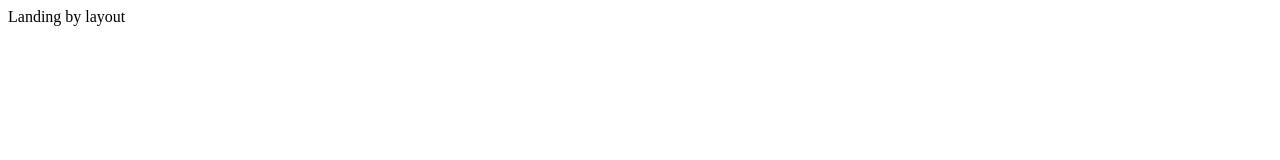
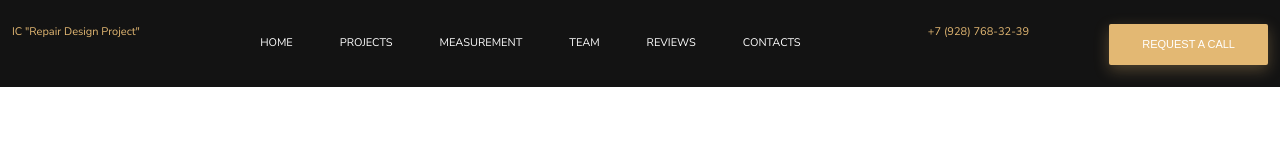
Before and after one commit to sergey-aks/Landing-by-layout, a plain HTML site: page index.html in a window 1280 px wide. Drawn offline with Linux system fonts and the light colour scheme.

Commit message:
during web instruction

```diff
--- a/index.html
+++ b/index.html
@@ -1,13 +1,61 @@
 <!DOCTYPE html>
 <html lang="en">
+
 <head>
     <meta charset="UTF-8">
     <meta http-equiv="X-UA-Compatible" content="IE=edge">
     <meta name="viewport" content="width=device-width, initial-scale=1.0">
+    <!-- Add Fonts -->
+    <link rel="preconnect" href="https://fonts.googleapis.com">
+    <link rel="preconnect" href="https://fonts.gstatic.com" crossorigin>
+    <link href="https://fonts.googleapis.com/css2?family=Nunito+Sans&display=swap" rel="stylesheet">
+    <link href="https://fonts.googleapis.com/css2?family=Yeseva+One&display=swap" rel="stylesheet">
     <link rel="stylesheet" href="./styles/styles.css">
     <title>Landing by layout</title>
 </head>
+
 <body>
-    Landing by layout
+    <header class="header">
+        <section class="header-content-wrapper">
+            <div class="logo">
+                IC "Repair Design Project"
+            </div>
+            <nav>
+                <ul class="header-navigation">
+                    <li>
+                        <a href="#">HOME</a>
+                    </li>
+                    <li>
+                        <a href="#">PROJECTS</a>
+                    </li>
+                    <li>
+                        <a href="#">MEASUREMENT</a>
+                    </li>
+                    <li>
+                        <a href="#">TEAM</a>
+                    </li>
+                    <li>
+                        <a href="#">REVIEWS</a>
+                    </li>
+                    <li>
+                        <a href="#">CONTACTS</a>
+                    </li>
+                </ul>
+            </nav>
+            <div class="phone">
+                <a href="tel:+79287683239">+7 (928) 768-32-39</a>
+            </div>
+            <button class="button button-soft-corners button-header">Request a call</button>
+        </section>
+    </header>
+    <main class="main">
+        <section class="top-block">
+            <h1 class="title"></h1>
+        </section>
+    </main>
+    <footer class="footer">
+
+    </footer>
 </body>
+
 </html>
--- a/styles/styles.css
+++ b/styles/styles.css
@@ -1 +1,98 @@
-/* Landing by Layout Styles */
+/* Styles of Landing by Layout */
+
+/* Fonts */
+body,
+a {
+    font-family: 'Nunito Sans', sans-serif;
+}
+
+h1,
+h2,
+h3,
+h4,
+h5,
+h6,
+title {
+    font-family: 'Yeseva One', cursive;
+}
+
+/* Reset styles */
+body {
+    margin: 0;
+    padding: 0;
+}
+body * {
+    box-sizing: border-box;
+}
+
+button {
+    outline: 0;
+    border: 0;
+}
+
+
+/* Main Styles */
+.header {
+    background: #131313;
+}
+
+.header-content-wrapper {
+    max-width: 1256px;
+    display: flex;
+    justify-content: space-between;
+    font-size: 11px;
+    line-height: 15px;
+    margin: 0 auto;
+    padding: 24px 0 22px;
+}
+
+.logo,
+.phone a {
+    color: #E3B873;
+}
+
+.phone {}
+
+.phone a {
+    text-decoration: none;
+}
+
+.header-navigation {
+    display: flex;
+}
+
+.header-navigation li {
+    list-style: none;
+    margin-right: 47px;
+}
+
+.header-navigation li a {
+    text-decoration: none;
+    color: #FFFFFF;
+}
+
+/* Buttons Begin */
+.button {
+    background: #E3B873;
+    box-shadow: 0px 5px 15px rgba(227, 184, 115, 0.3);
+    color: #FFFFFF;
+    text-transform: uppercase;
+    text-decoration: none;
+    font-size: 11px;
+    line-height: 15px;
+    text-align: center;
+}
+
+.button-soft-corners {
+    border-radius: 2px;
+}
+
+.button-header {
+    padding: 13px 33px;
+}
+
+/* Buttons End */
+.top-block{
+    background-size: cover;
+    height: 707px;
+}
```
Also changed, not shown: images/icons/pig.svg (added), images/top-block-image-wide.jpg (added), images/top-block-image.jpg (added).
